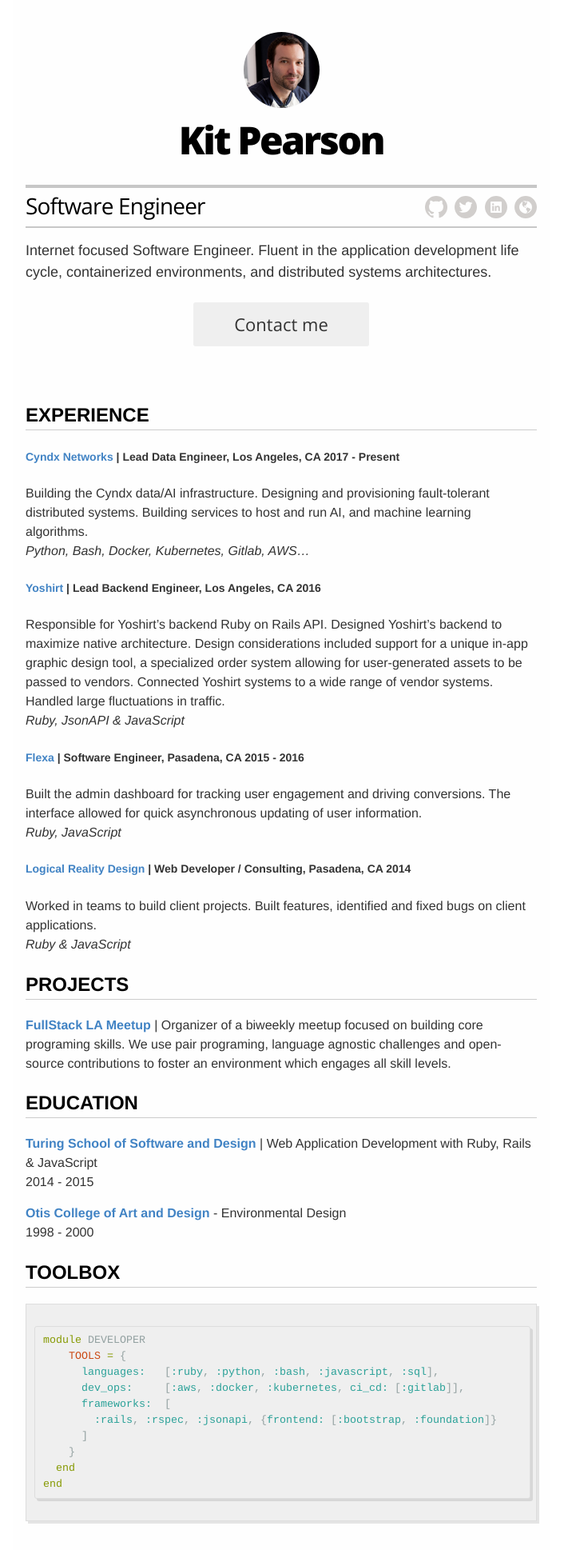
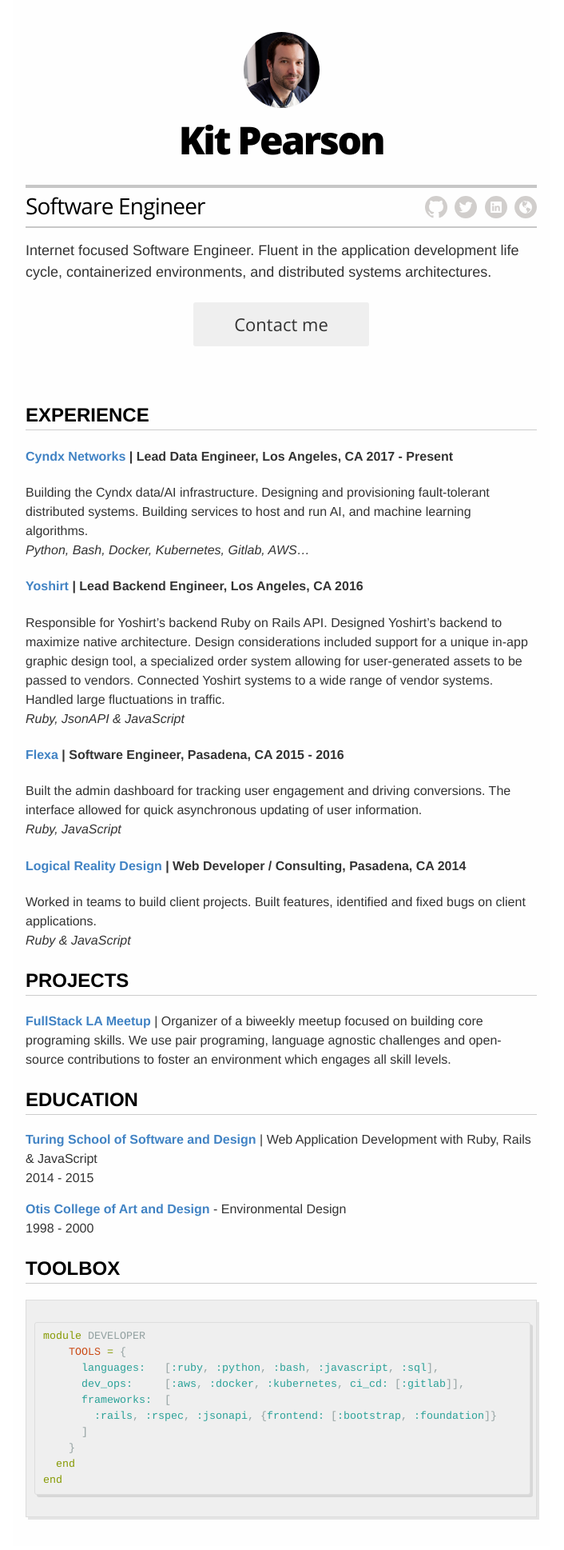
Before and after one commit to kpearson/resume, a Jekyll site: the page built from index.md, in a window 1280 px wide. Shown: the whole page at 80% size, without its empty margins (288-994 px from the left). Built offline with Jekyll 4.4.1, drawn with Linux system fonts in a browser that asks for light colours; nearby versions of some CDN libraries.

Commit message:
Expierence item are h4 not h5

```diff
--- a/_includes/resume.md
+++ b/_includes/resume.md
@@ -1,13 +1,13 @@
 EXPERIENCE
 ----------
 
-##### [Cyndx Networks] | Lead Data Engineer, Los Angeles, CA 2017 - Present
+#### [Cyndx Networks] | Lead Data Engineer, Los Angeles, CA 2017 - Present
 Building the Cyndx data/AI infrastructure. Designing and provisioning
 fault-tolerant distributed systems. Building services to host and run AI, and
 machine learning algorithms.
 _Python, Bash, Docker, Kubernetes, Gitlab, AWS..._
 
-##### [Yoshirt] | Lead Backend Engineer, Los Angeles, CA 2016
+#### [Yoshirt] | Lead Backend Engineer, Los Angeles, CA 2016
 Responsible for Yoshirt’s backend Ruby on Rails API. Designed Yoshirt’s backend
 to maximize native architecture. Design considerations included support for a
 unique in-app graphic design tool, a specialized order system allowing for
@@ -15,12 +15,12 @@
 wide range of vendor systems. Handled large fluctuations in traffic.
 _Ruby, JsonAPI & JavaScript_
 
-##### [Flexa] | Software Engineer, Pasadena, CA 2015 - 2016
+#### [Flexa] | Software Engineer, Pasadena, CA 2015 - 2016
 Built the admin dashboard for tracking user engagement and driving conversions.
 The interface allowed for quick asynchronous updating of user information.
 _Ruby, JavaScript_
 
-##### [Logical Reality Design] | Web Developer / Consulting, Pasadena, CA 2014
+#### [Logical Reality Design] | Web Developer / Consulting, Pasadena, CA 2014
 Worked in teams to build client projects. Built features, identified and fixed
 bugs on client applications.
 _Ruby & JavaScript_
```
